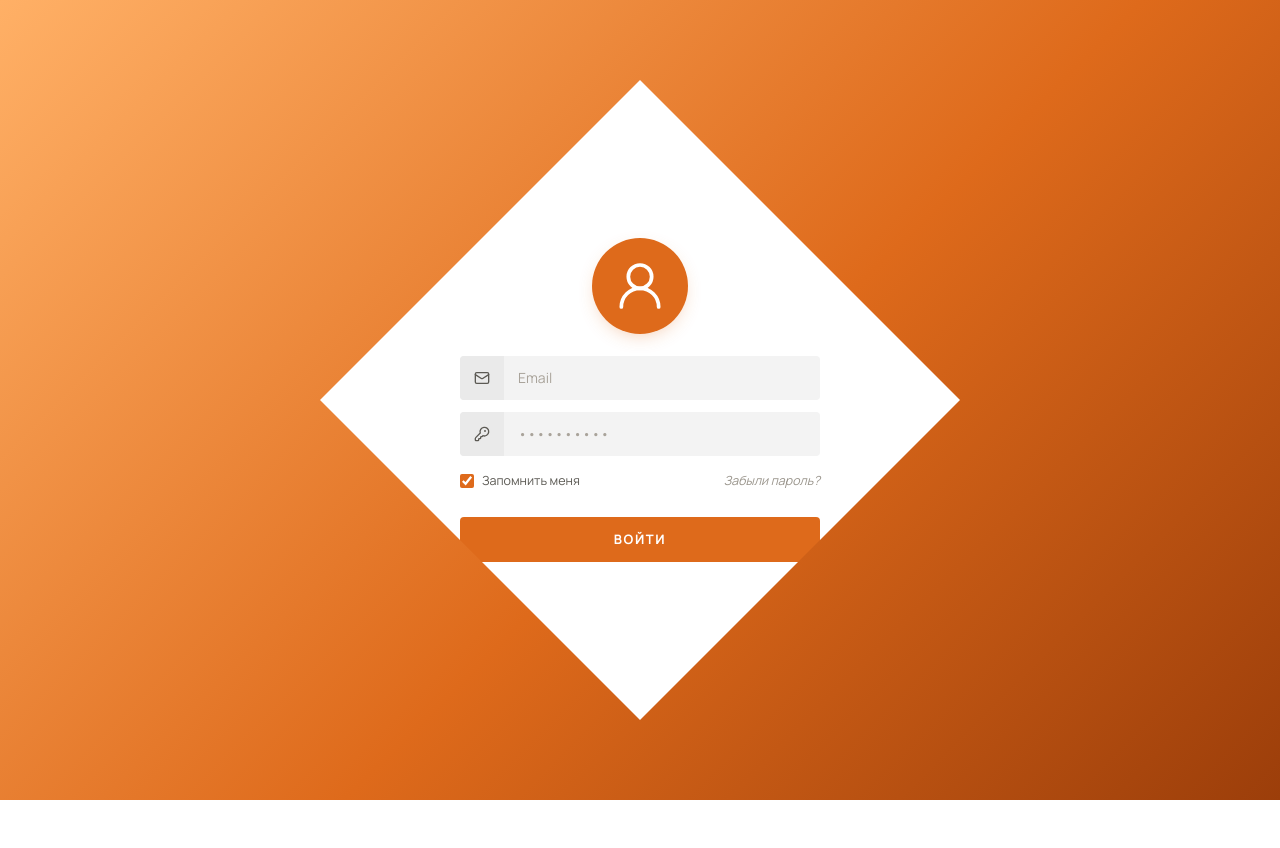
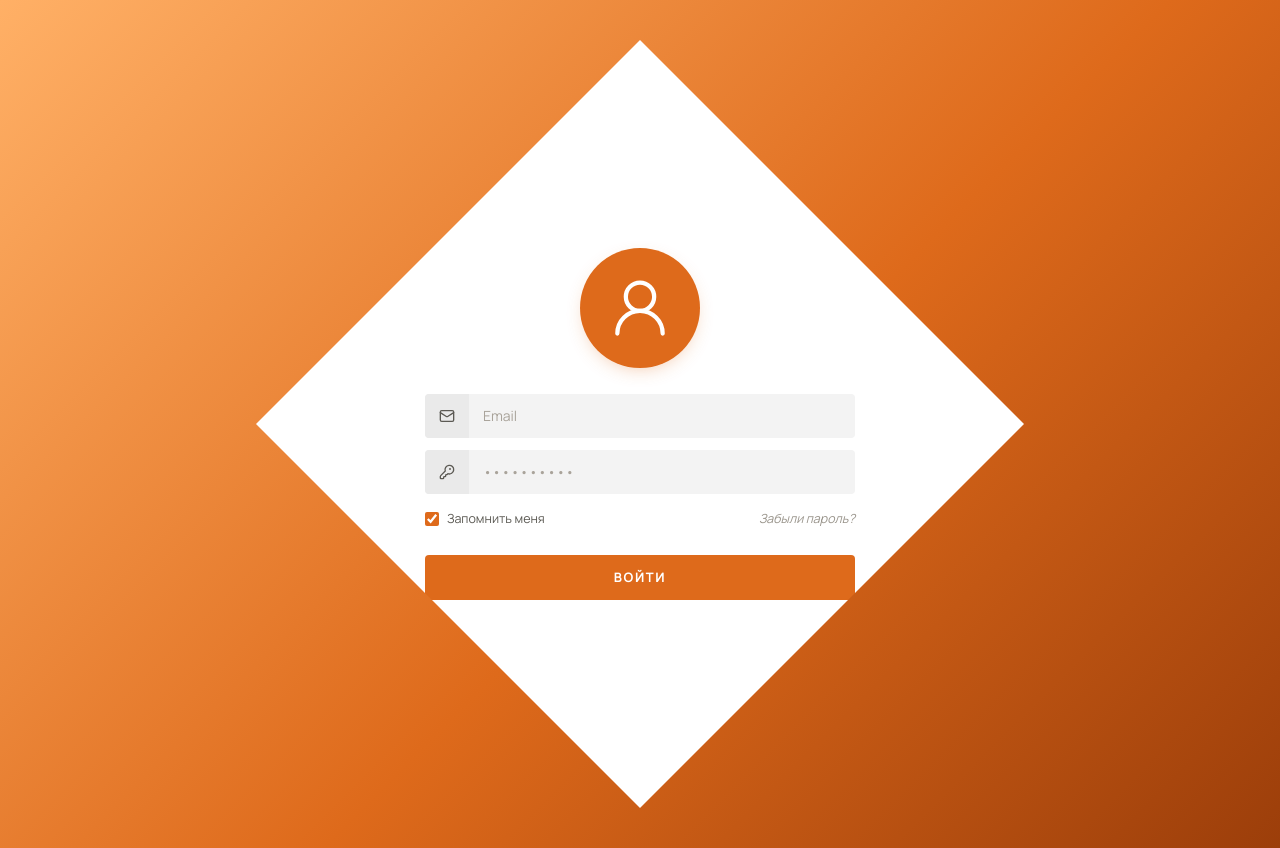
Before and after one commit to shushuh3/ctf-test, a Next.js app: page /login in a window 1280 px wide. Before the commit the page ends 800 px from the top, so only its background shows below. Built offline with nearby package versions, Linux system fonts and the light colour scheme; no server answers.

Commit message:
style(login): larger diamond; disable Next.js dev indicator

```diff
--- a/next.config.ts
+++ b/next.config.ts
@@ -2,6 +2,8 @@ import type { NextConfig } from 'next';
 
 const nextConfig: NextConfig = {
   output: 'standalone',
+  // Убираем Next.js dev-indicator ("N" в нижнем левом углу в dev-режиме).
+  devIndicators: false,
 };
 
 export default nextConfig;
--- a/src/app/login/login.css
+++ b/src/app/login/login.css
@@ -12,29 +12,29 @@
 
 /* Ромб через clip-path: прямоугольник, обрезанный в diamond */
 .auth-diamond {
-  width: min(640px, 92vmin);
-  height: min(640px, 92vmin);
+  width: min(880px, 96vmin);
+  height: min(880px, 96vmin);
   position: relative;
   background: #ffffff;
   clip-path: polygon(50% 0, 100% 50%, 50% 100%, 0 50%);
-  filter: drop-shadow(0 20px 40px rgba(80, 20, 0, 0.25));
+  filter: drop-shadow(0 24px 48px rgba(80, 20, 0, 0.28));
   display: grid;
   place-items: center;
 }
 
 /* Содержимое внутри ромба — вписанный квадрат */
 .auth-inner {
-  width: 62%;
-  max-width: 360px;
+  width: 56%;
+  max-width: 440px;
   display: flex;
   flex-direction: column;
   align-items: center;
-  gap: 22px;
+  gap: 26px;
 }
 
 .auth-avatar {
-  width: 96px;
-  height: 96px;
+  width: 120px;
+  height: 120px;
   border-radius: 999px;
   background: #de6a1b;
   display: grid;
--- a/src/app/login/page.tsx
+++ b/src/app/login/page.tsx
@@ -8,7 +8,7 @@ export default function LoginPage() {
       <div className="auth-diamond">
         <div className="auth-inner">
           <div className="auth-avatar" aria-hidden>
-            <UserRound size={56} strokeWidth={1.6} />
+            <UserRound size={68} strokeWidth={1.5} />
           </div>
           <LoginForm />
         </div>
```
